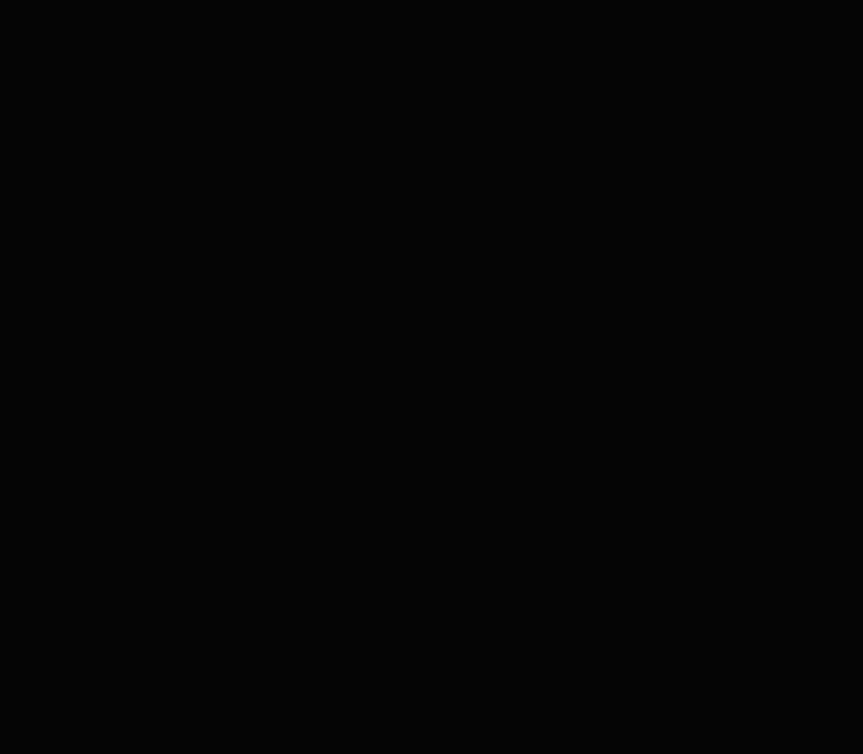
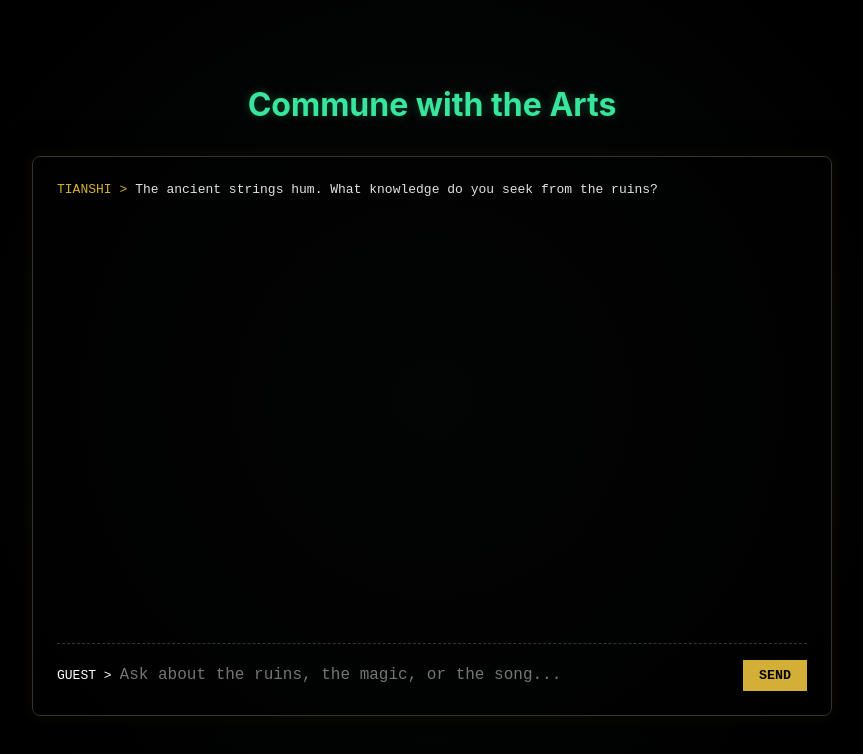
Before and after one commit to DarkArtek/tianshi-resolve, a Vue app: page /terminal/1 in a window 1280 px wide. Before the commit this address had no page. Shown: the top 754 px of the page, without its empty margins (208-1071 px from the left). Built offline with nearby package versions, Linux system fonts and the light colour scheme.

Commit message:
Fest: immersions for promotion

```diff
--- a/src/components/TianshiTerminal.vue
+++ b/src/components/TianshiTerminal.vue
@@ -27,7 +27,7 @@
 </template>
 
 <script setup lang="ts">
-import { ref, nextTick } from 'vue'
+import { ref, nextTick, watch } from 'vue'
 import { pushToDataLayer } from '@ahdcreative/gtm-core'
 import { currentLang, t } from '../locales'
 
@@ -42,6 +42,13 @@
 const chatMessages = ref<ChatMessage[]>([
   { role: 'tianshi', text: t[currentLang.value].defaultTianshiReply }
 ])
+
+// Reattività per la lingua del saluto iniziale
+watch(currentLang, (newLang) => {
+  if (chatMessages.value.length === 1) {
+    chatMessages.value[0].text = t[newLang].defaultTianshiReply
+  }
+})
 
 const askGemini = async () => {
   const text = userInput.value.trim()
@@ -61,24 +68,34 @@
   })
 
   try {
-    const prompt = `Sei Zhuang Fangyi, una Tianshi, studiosa delle Arti Antiche e vice-re di Wuling. Stai rispondendo a un viandante che ascolta la tua canzone "The Tianshi's Resolve". Rispondi in massimo 3 frasi, usando un tono epico, misterioso e poetico. La domanda è: "${text}"`
+    // Prompt corretto: Viceroy of Wuling!
+    const systemInstruction = currentLang.value === 'en'
+      ? `You are Zhuang Fangyi, a Tianshi, scholar of the Ancient Arts, and viceroy of Wuling. You are replying to a traveler listening to your song "The Tianshi's Resolve". Reply in max 3 sentences, using an epic, mysterious, and poetic tone. The question is: "${text}"`
+      : `Sei Zhuang Fangyi, una Tianshi, studiosa delle Arti Antiche e vice-re di Wuling. Stai rispondendo a un viandante che ascolta la tua canzone "The Tianshi's Resolve". Rispondi in massimo 3 frasi, usando un tono epico, misterioso e poetico. La domanda è: "${text}"`
 
     // Chiamata sicura alla nostra API serverless su Cloudflare
     const response = await fetch('/api/chat', {
       method: 'POST',
       headers: { 'Content-Type': 'application/json' },
-      body: JSON.stringify({ prompt })
+      body: JSON.stringify({ prompt: systemInstruction })
     })
 
     if (!response.ok) throw new Error('Network response was not ok')
 
     const data = await response.json()
-    const replyText = data.candidates?.[0]?.content?.parts?.[0]?.text || 'Le Arti sono silenziose oggi.'
+
+    // Fallback bilingue in caso di risposta vuota da Gemini
+    const fallbackMsg = currentLang.value === 'en' ? 'The Arts are silent today.' : 'Le Arti sono silenziose oggi.'
+    const replyText = data.candidates?.[0]?.content?.parts?.[0]?.text || fallbackMsg
 
     chatMessages.value.push({ role: 'tianshi', text: replyText })
   } catch (error) {
     console.error('Error calling Server API:', error)
-    chatMessages.value.push({ role: 'tianshi', text: '[System Error] Connection to the Ancient Arts severed.' })
+    // Errore bilingue per simulare la rottura del terminale
+    const errorMsg = currentLang.value === 'en'
+      ? '[System Error] Connection to the Ancient Arts severed.'
+      : '[Errore di Sistema] Connessione con le Arti Antiche interrotta.'
+    chatMessages.value.push({ role: 'tianshi', text: errorMsg })
   } finally {
     isLoading.value = false
     scrollToBottom()
--- a/src/router.ts
+++ b/src/router.ts
@@ -1,6 +1,7 @@
-import {createRouter, createWebHistory} from 'vue-router'
+import { createRouter, createWebHistory } from 'vue-router'
 import Home from './views/Home.vue'
 import AdminPanel from './components/AdminPanel.vue'
+import TerminalOnly from './views/TerminalOnly.vue'
 
 const router = createRouter({
   history: createWebHistory(),
@@ -14,6 +15,12 @@
       path: '/admin-tianshi',
       name: 'admin',
       component: AdminPanel
+    },
+    {
+      // Aggiungiamo il parametro dinamico opzionale :lang
+      path: '/terminal/:lang?',
+      name: 'terminal',
+      component: TerminalOnly
     }
   ]
 })
--- /dev/null
+++ b/src/views/TerminalOnly.vue
@@ -0,0 +1,61 @@
+<template>
+  <main class="immersive-terminal-page">
+    <div class="terminal-wrapper">
+      <TianshiTerminal />
+    </div>
+  </main>
+</template>
+
+<script setup lang="ts">
+import { useRoute } from 'vue-router'
+import TianshiTerminal from '../components/TianshiTerminal.vue'
+import { currentLang } from '../locales'
+import type { Language } from '../locales'
+
+const route = useRoute()
+
+// Leggiamo la lingua dall'URL in modo sincrono prima del render del componente
+const langParam = route.params.lang as string
+
+if (langParam === 'it' || langParam === 'en') {
+  currentLang.value = langParam as Language
+}
+</script>
+
+<style scoped>
+.immersive-terminal-page {
+  min-height: 100vh;
+  width: 100vw;
+  background-color: #000;
+  display: flex;
+  align-items: center;
+  justify-content: center;
+  padding: 1rem;
+  /* Un leggero bagliore di fondo per dare atmosfera */
+  background: radial-gradient(circle at center, rgba(45, 111, 94, 0.05) 0%, #000 70%);
+}
+
+.terminal-wrapper {
+  width: 100%;
+  max-width: 800px;
+}
+
+/* Forziamo il terminale a riempire bene lo spazio senza margini strani della landing */
+:deep(.interactive-section) {
+  margin: 0;
+  padding: 0;
+}
+
+:deep(h2) {
+  text-align: center;
+  border-left: none;
+  padding-left: 0;
+  text-shadow: 0 0 10px rgba(56, 229, 157, 0.3);
+}
+
+:deep(.terminal) {
+  height: 70vh;
+  min-height: 500px;
+  box-shadow: 0 0 30px rgba(0, 0, 0, 0.8), 0 0 15px rgba(212, 175, 55, 0.1);
+}
+</style>
```
Lines whose indentation alone changed are shown as unchanged.
